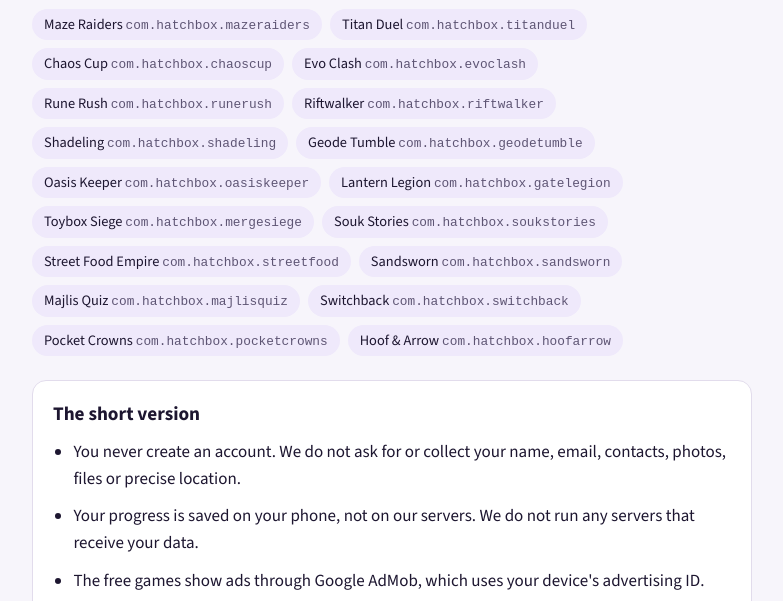
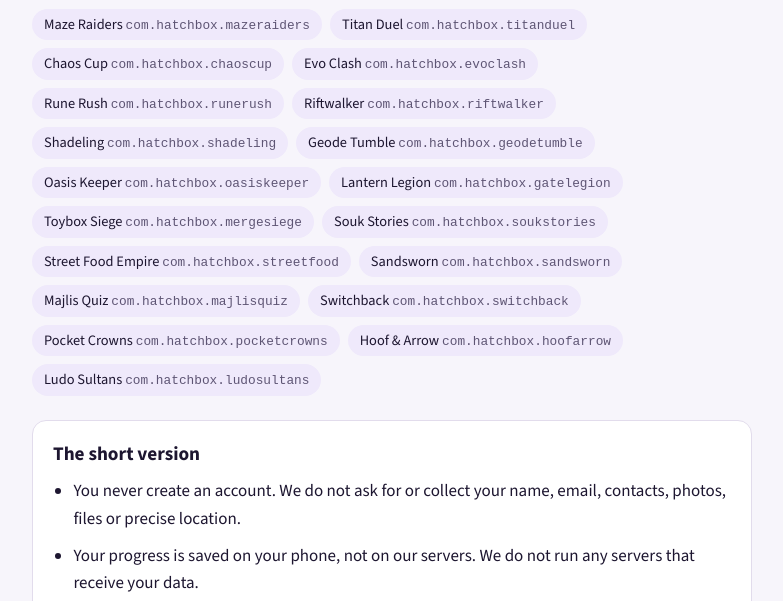
Before and after one commit to EngMohamed-A-Fathy/EngMohamed-A-Fathy.github.io, a plain HTML site: page privacy/index.html in a window 1280 px wide. Shown: the part 180-781 px from the top of the page, without its empty margins (248-1031 px from the left). Drawn offline with nearby package versions, Linux system fonts and the light colour scheme.

Commit message:
Privacy policy: add Ludo Sultans (com.hatchbox.ludosultans)
Co-Authored-By: Claude Opus 5.5 <noreply@anthropic.com>

```diff
--- a/privacy/index.html
+++ b/privacy/index.html
@@ -71,6 +71,7 @@
     <li>Switchback <code>com.hatchbox.switchback</code></li>
     <li>Pocket Crowns <code>com.hatchbox.pocketcrowns</code></li>
     <li>Hoof &amp; Arrow <code>com.hatchbox.hoofarrow</code></li>
+    <li>Ludo Sultans <code>com.hatchbox.ludosultans</code></li>
   </ul>
 
   <div class="summary">
```
